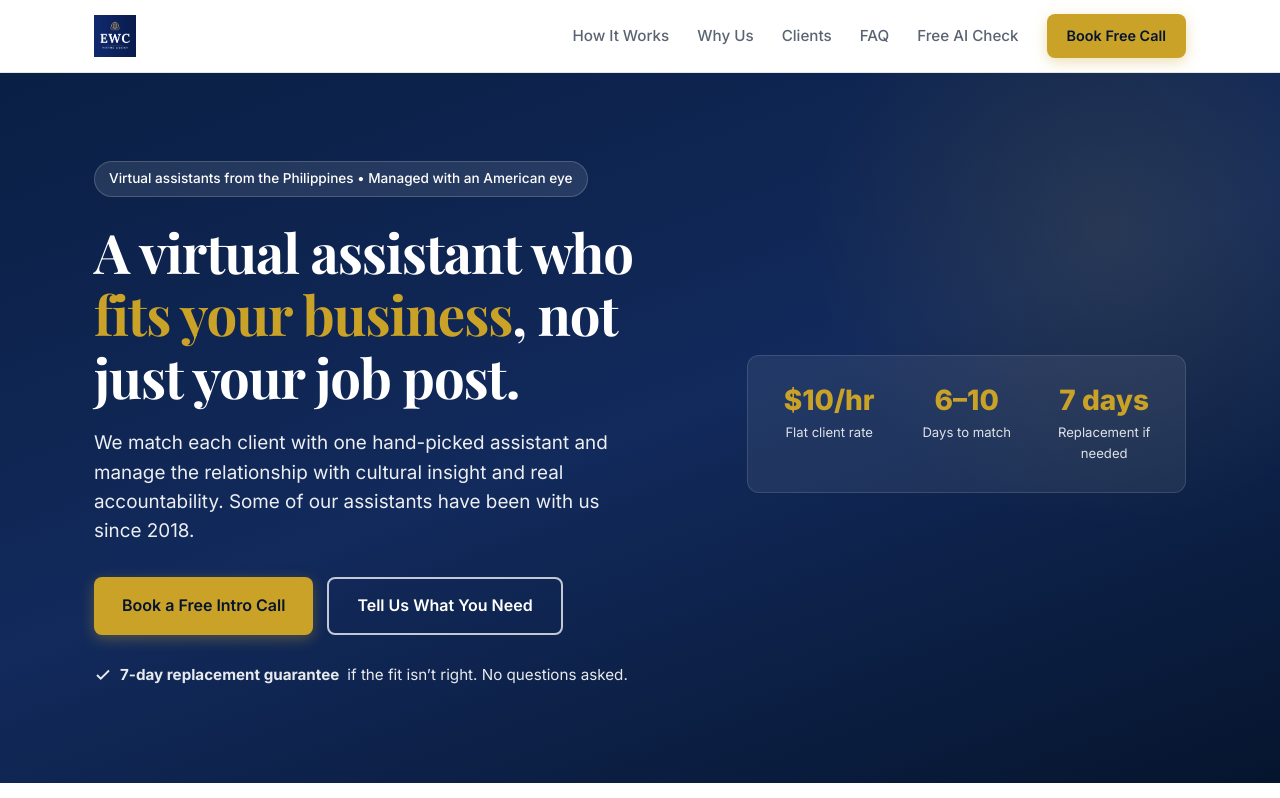
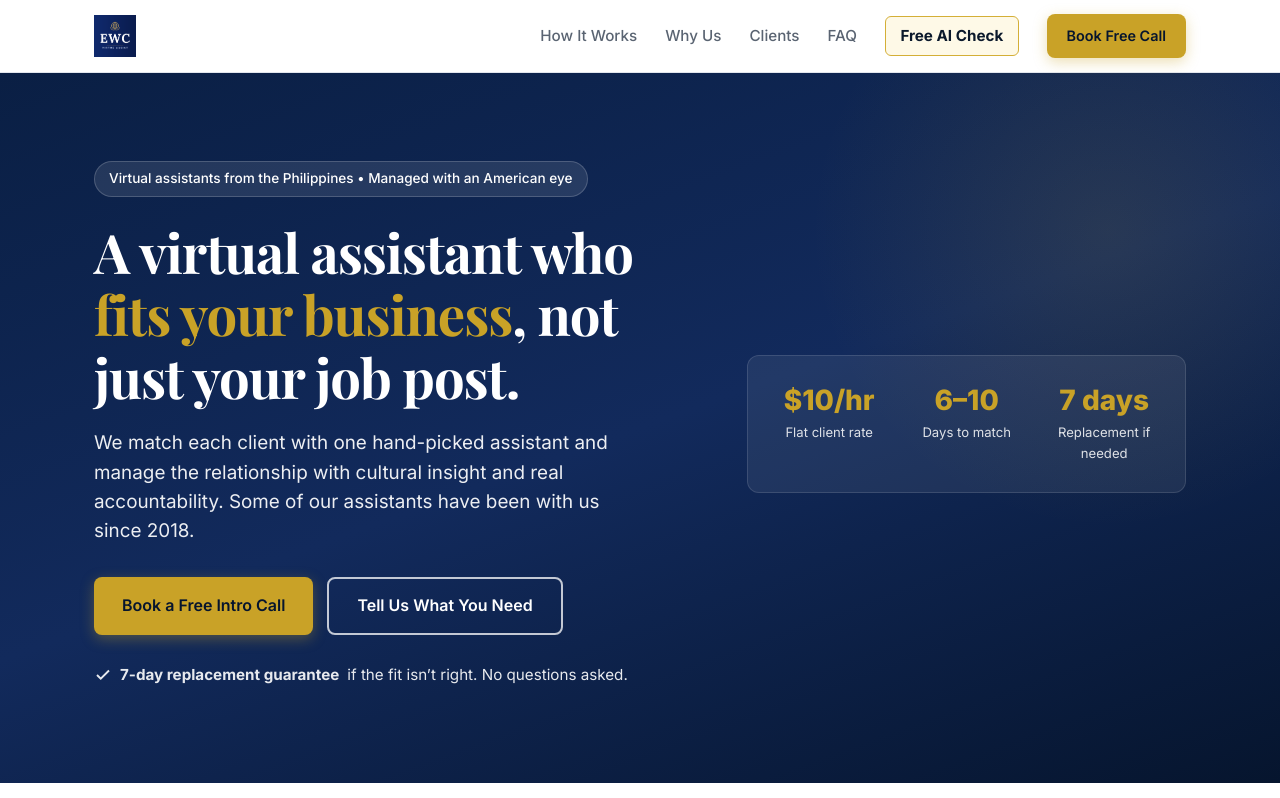
Before and after one commit to ewcvirtueassist/ewc-virtue-assist, a plain HTML site: page index.html in a window 1280 px wide. Shown: the top 798 px of the page. Drawn offline with nearby package versions, Linux system fonts and the light colour scheme.

```diff
--- a/index.html
+++ b/index.html
@@ -459,7 +459,7 @@
         <a href="#why">Why Us</a>
         <a href="#clients">Clients</a>
         <a href="#faq">FAQ</a>
-        <a href="/audit">Free AI Check</a>
+        <a href="/audit" style="border: 1.5px solid #d4af37; color: #0b192c; background-color: #fef9e7; padding: 0.45rem 0.9rem; border-radius: 6px; font-weight: 700;">Free AI Check</a>
         <a href="https://calendly.com/ewcvirtueassist/30min" class="btn btn-primary btn-sm" target="_blank" rel="noopener">Book Free Call</a>
       </nav>
     </div>
```
